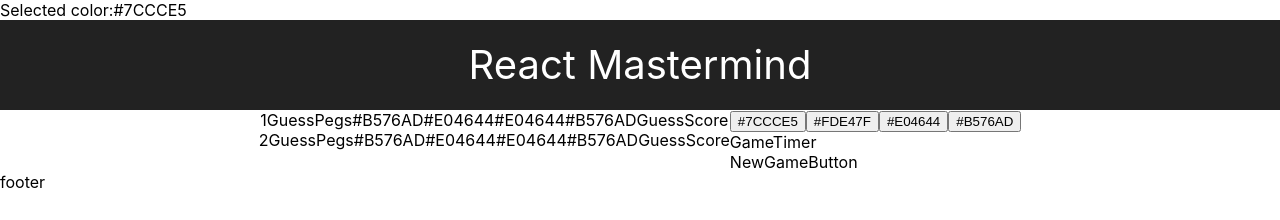
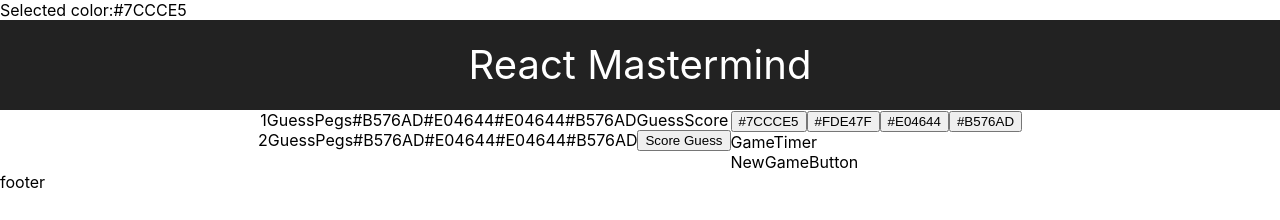
Before and after one commit to chinwe2020/react-mastermind, a React (Create React App) app: page / in a window 1280 px wide. Shown: the top 220 px of the page. Built offline with nearby package versions, Linux system fonts and the light colour scheme.

Commit message:
guessrow

```diff
--- a/src/components/GameBoard/GameBoard.jsx
+++ b/src/components/GameBoard/GameBoard.jsx
@@ -8,6 +8,8 @@ const GameBoard = (props) => (
                 guess={guess}
                 colors={props.colors}
                 rowIdx={idx}
+                currentGuess= {idx === props.guesses.length - 1}
+                /* internal prop */
                 key={idx}
             />
         )}
--- a/src/components/GuessRow/GuessRow.jsx
+++ b/src/components/GuessRow/GuessRow.jsx
@@ -1,6 +1,7 @@
 import React from 'react';
 import GuessPegs from '../GuessPegs/GuessPegs';
 import GuessScore from '../GuessScore/GuessScore';
+import Scorebutton from '../ScoreButton/ScoreButton';
 
 const GuessRow = (props) => (
     <div className='flex-h'>
@@ -12,7 +13,11 @@ const GuessRow = (props) => (
             //points to players input guess stored in getNewGuess
             code={props.guess.code}
         />
-        <GuessScore />
+        {
+            props.currentGuess ?
+            <Scorebutton /> :
+            <GuessScore />
+        }
     </div>
 );
 
--- /dev/null
+++ b/src/components/ScoreButton/ScoreButton.jsx
@@ -0,0 +1,9 @@
+import React from 'react';
+
+function Scorebutton(props){
+    return(
+        <button>Score Guess</button>
+    );
+}
+
+export default Scorebutton;
```
Also changed, not shown: 1 other file (tests, documents, lock files or other folders).
